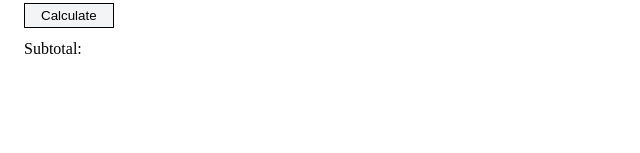
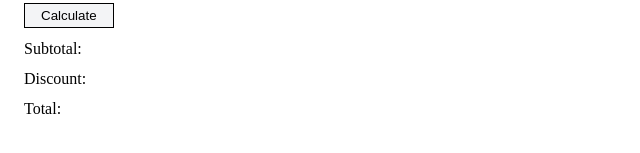
Before and after one commit to dushan-ranasinghage/FoodstuffsRetailCalculator, a React app: page / in a window 1280 px wide. Shown: the part 191-344 px from the top of the page, without its empty margins (0-640 px from the left). Built offline with nearby package versions, Linux system fonts and the light colour scheme; the HTML template or start-up script is replaced by a standard one.

Commit message:
Show discount amount and total

```diff
--- a/src/App.tsx
+++ b/src/App.tsx
@@ -11,6 +11,7 @@ import { calculateDiscount, calculateSubTotal } from "./utils/calculations";
 function App() {
   const [numberOfItems, setNumberOfItems] = useState<number | null>(null);
   const [price, setPrice] = useState<number | null>(null);
+  const [discount, setDiscount] = useState<number | null>(null);
   const [subtotal, setSubtotal] = useState<number | null>(null);
 
   const onChangeNumberOfItems = (e: React.ChangeEvent<HTMLInputElement>) => {
@@ -24,10 +25,17 @@ function App() {
   const handleCalculate = () => {
     const total = calculateSubTotal(numberOfItems, price);
     const discount = calculateDiscount(total);
-    const discountedTotal = total - total * discount;
-    console.log("discount", discount);
-    console.log("discountedTotal", discountedTotal);
+
     setSubtotal(total);
+    setDiscount(total * discount);
+  };
+
+  const displayTotal = () => {
+    if (subtotal !== null && discount !== null) {
+      return subtotal - discount;
+    }
+
+    return null;
   };
 
   return (
@@ -82,6 +90,18 @@ function App() {
             {subtotal !== null ? `$${subtotal.toFixed(2)}` : ""}
           </span>
         </div>
+        <div>
+          <label htmlFor="discount">Discount:</label>
+          <span className="ml-2" id="discount">
+            {discount !== null ? `$${discount.toFixed(2)}` : ""}
+          </span>
+        </div>
+        <div>
+          <label htmlFor="total">Total:</label>
+          <span className="ml-2" id="total">
+            {displayTotal() !== null ? `$${displayTotal()!.toFixed(2)}` : ""}
+          </span>
+        </div>
       </div>
     </section>
   );
```
